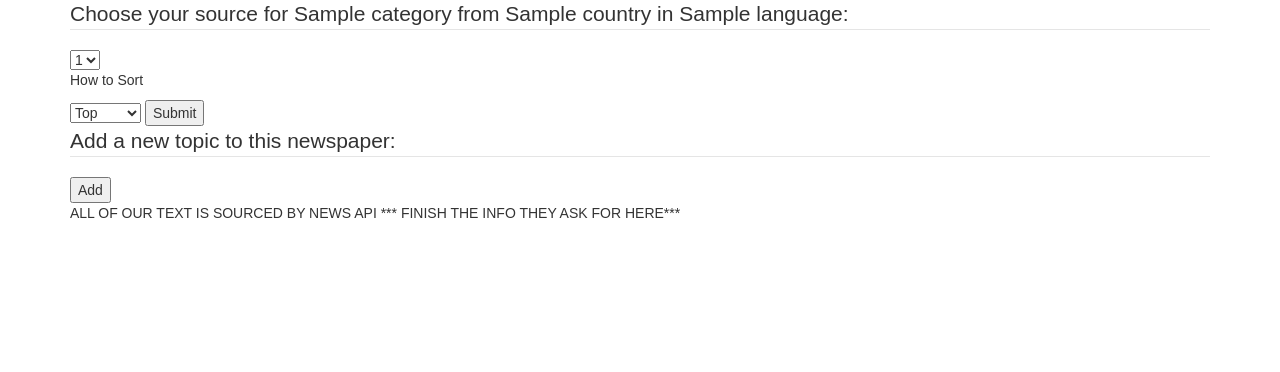
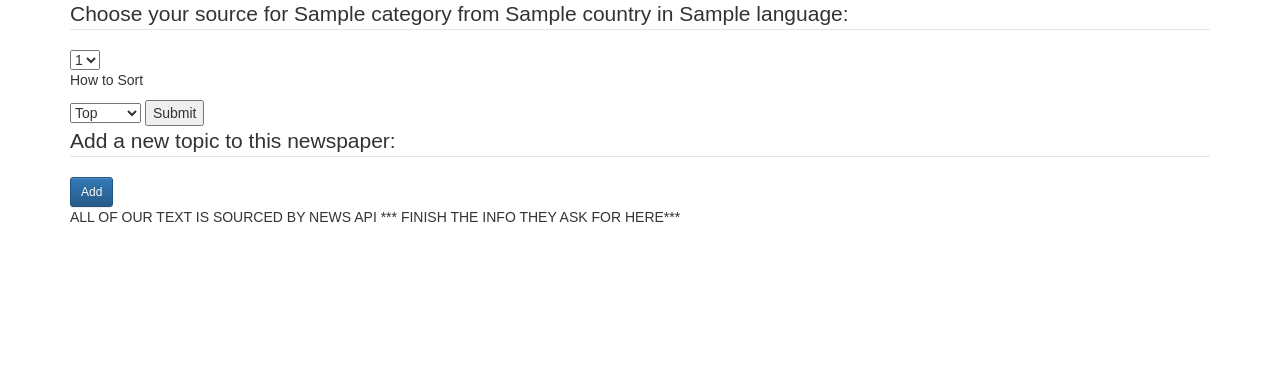
Before and after one commit to laurengordonfahn/hb_read_black_project, a Flask app: template templates/landing.html in a window 1280 px wide. Shown: the part 93-465 px from the top of the page. Run offline with Flask 2, Linux system fonts and the light colour scheme; the template is opened without the code that fills it: most values are stand-ins (such as "Sample title", 1, 10 or a date in 2020); some libraries are stand-ins or nearby versions.

Commit message:
boarder and button fix on landing.html

```diff
--- a/static/css/stylesheet.css
+++ b/static/css/stylesheet.css
@@ -11,3 +11,22 @@ body {
 .center-text {
     text-align:center;
 }
+
+#boarder_this_form {
+    border: double;
+    padding: 10px;
+    margin: 10px;
+
+}
+
+
+
+/*button {
+
+    border-radius: 4px;
+}
+
+input {
+
+    border-radius: 4px;
+}*/
--- a/static/general.js
+++ b/static/general.js
@@ -11,9 +11,9 @@ $(document).ready(function(){
 
 
 function renderArticle(index,article) {
-    return "<form action='/saved_pages_catch' method='POST'>"+
-           "<image src=" + article.urlToImage + " height='125'    width='175'>" +
-           "<input type='hidden' name='url' value='" + article.url + "   ' height='35' width='35'>" +
+    return "<form id='boarder_this_form' action='/saved_pages_catch' method='POST'>"+
+           "<div class='image_div_news' > <image src=" + article.urlToImage + " height='125'    width='175'> </div>" +
+           "<div class='text_div_news'> <input type='hidden' name='url' value='" + article.url + "   ' height='35' width='35'>" +
            "<a href='" + article.url + "' target='_blank'><p>" + article.title  + "</p></a>" +
            "<input type='hidden' name='title' value='" + article.title + "'>" +
            "<p> Author(s): </p>" +
@@ -24,8 +24,9 @@ function renderArticle(index,article) {
            "<input type='hidden' name='published_at' value='" +article.publishedAt +"'>"+
            "<p>" +article.publishedAt+ "</p>"+
            "<input type ='hidden' class='save_story_button_div-"+ index +"' name='index'   value='" + index + "''>" +
-           "<div id='save_story_button_div-"+ index +"' name='index' value='" + index + "''>"+
-           "<input type='submit' class='save_btn_class' action='submit' value='Save Story'> </input>" +
+           "<div id='save_story_button_div-"+ index +"' name='index' value='" + index + "'' </div>"+
+           "<input type='submit' class=\"btn btn-default btn-sm\"class='save_btn_class' action='submit' value='Save Story'>" +
+           "</input> <br>" +
            "</div>"+
            "</form>" ;
 }
--- a/templates/landing.html
+++ b/templates/landing.html
@@ -30,7 +30,7 @@
                 <option value='latest'> Latest </option>
                 <option value='popular'> Popular </option>
             </select>
-            <input class='chose_source_btn' type='submit' name='chose_source_btn' value= 'Submit'>
+            <input class='chose_source_btn' class="btn btn-default btn-sm" type='submit' name='chose_source_btn' value= 'Submit'>
         </fieldset>
     </form>
 
@@ -54,7 +54,7 @@
 
                 <input id='hidden_landingname_add_story' type='hidden' name='hidden_landingname_add_story' value='{{ landing_name }}'>
 
-                <input id='add_story_to_exhisting_landing' type='submit' name='add_story' value='Add'>
+                <input class=" btn btn-primary btn-sm " id='add_story_to_exhisting_landing' type='submit' name='add_story' value='Add'>
         </fieldset>
     </form>
 <p> ALL OF OUR TEXT IS SOURCED BY NEWS API *** FINISH THE INFO THEY ASK FOR HERE***</p>
```
